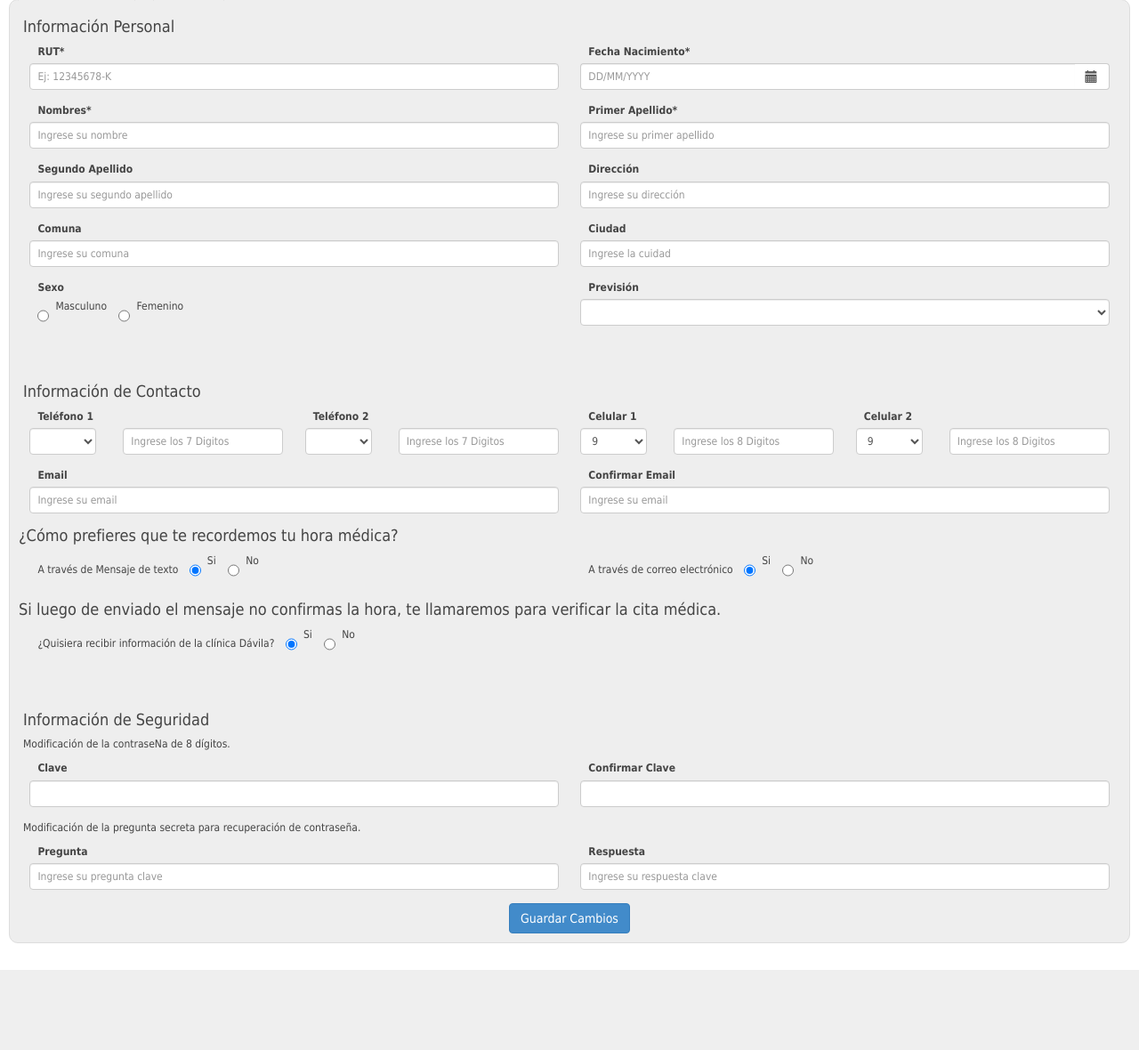
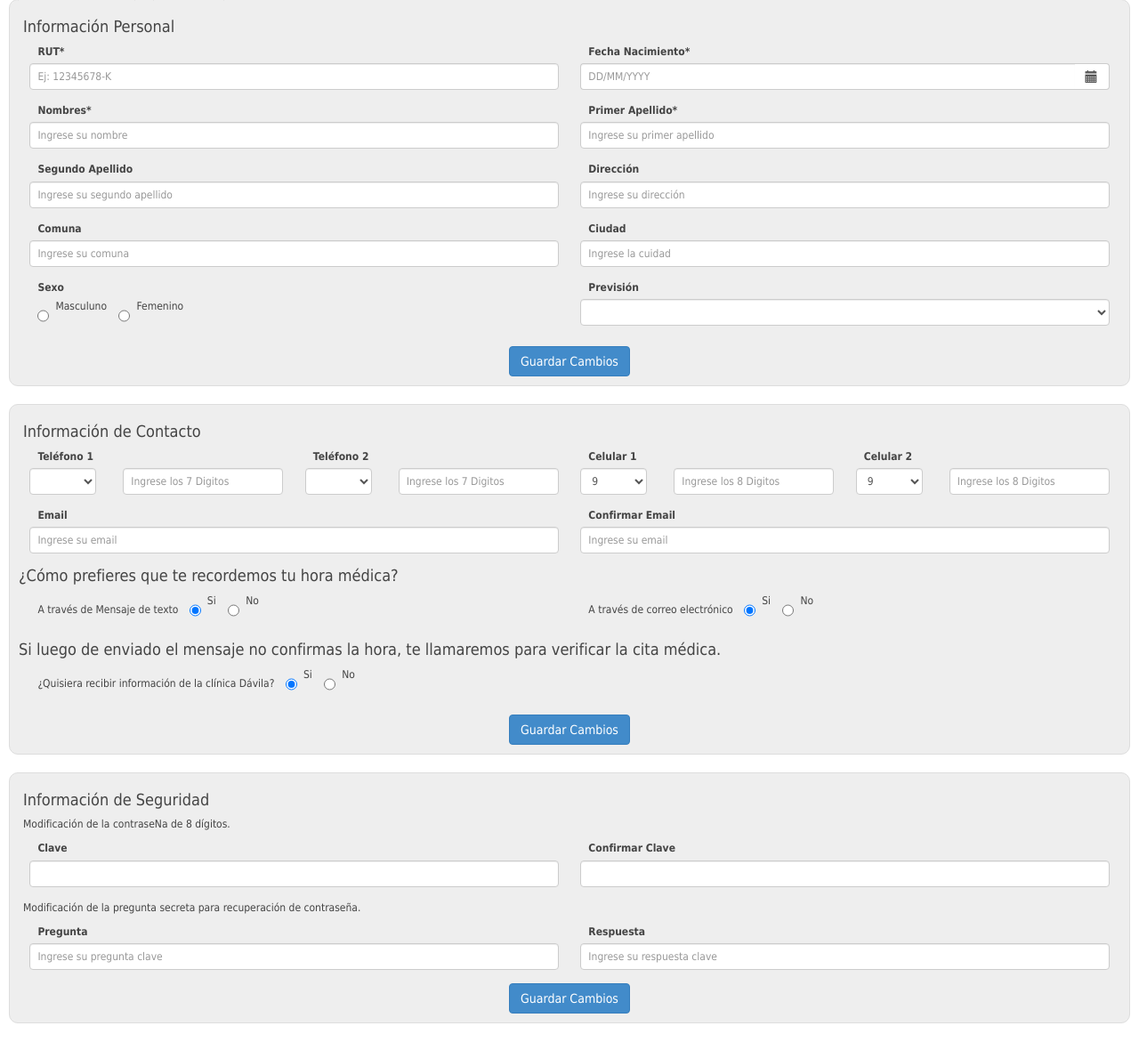
Before and after one commit to nsclick/BookingDoctor, a CodeIgniter app: page /index.php/registro/modificardatos in a window 1280 px wide. Shown: the part 113-1293 px from the top of the page at 89% size. Before the commit the page ends 1203 px from the top, so only its background shows below. Run offline with CodeIgniter, Linux system fonts and the light colour scheme; data that the repository does not hold is empty; some libraries are stand-ins or nearby versions.

Commit message:
Arreglos

```diff
--- a/application/views/pages/modificardatos.php
+++ b/application/views/pages/modificardatos.php
@@ -65,7 +65,9 @@ if(isset($error_msg))debug_var($error_msg)*/ ?>
 			</select>
 	  	</div>
 	  	<div class="divclear">&nbsp;</div>
-	  	<hr />
+	  	<div style="text-align:center"><button type="button" class="btn btn-primary">Guardar Cambios</button></div>
+</form>
+<form>
 	  	<h2>Informaci&oacute;n de Contacto</h2>
 	  	<div class="form-group" style="width:23%">
 	    	<label for="Fono1_Paciente">Teléfono 1</label>
@@ -163,7 +165,9 @@ if(isset($error_msg))debug_var($error_msg)*/ ?>
 			</label>
 	  	</div>
 	  	<div class="divclear">&nbsp;</div>
-	  	<hr />
+	  	<div style="text-align:center"><button type="button" class="btn btn-primary">Guardar Cambios</button></div>
+</form>
+<form>
 	  	<h2>Informaci&oacute;n de Seguridad</h2>
 	  	<p>Modificaci&oacute;n de la contrase&Nu;a de 8 d&iacute;gitos.</p>
 	  	<div class="form-group">
--- a/application/views/templates/header.php
+++ b/application/views/templates/header.php
@@ -3,9 +3,6 @@
 		$session_user = get_session_user();
 		//debug_var($session_user);
 ?>
-	  <?php if(isset($session_user['userName'])): ?>
-	  <div><?php echo $session_user['userName'] ?></div>
-	  <?php endif; ?>
       <div class="container">
         <div class="navbar-header">
           <button type="button" class="navbar-toggle" data-toggle="collapse" data-target=".navbar-collapse">
@@ -23,7 +20,11 @@
             <li><a href="<?php echo site_url("registro/adicionafamilia/");?>">Adicionar familiar</a></li>
             <li><a href="<?php echo site_url("registro/modificardatos/");?>">Modificar datos</a></li>
             <!-- <li><a href="<?php echo site_url("registro/");?>">Registro</a></li>-->
-            <li><a href="<?php echo site_url("login/logout");?>">Cerrar Sesión</a></li>
+            <li class="navbar-text navbar-right sesion">Hola
+            <?php if(isset($session_user['userName'])): ?>
+	  			<span><?php echo $session_user['userName'] ?></span>
+	  		<?php endif; ?>
+	  		<a href="<?php echo site_url("login/logout");?>">Cerrar Sesión</a></li>
 
           </ul>
         </div><!--/.nav-collapse -->
--- a/assets/css/davila.css
+++ b/assets/css/davila.css
@@ -74,6 +74,10 @@ form .table{margin:0}
 .btab a{display:block;float:left;padding:10px 20px;background:#ddd;border-radius:10px 10px 0 0;-moz-border-radius:10px 10px 0 0;-webkit-border-radius:10px 10px 0 0;-ms-border-radius:10px 10px 0 0;margin:0 10px -2px;color:#444;text-decoration:none;border:#ddd solid 1px;border-bottom:1px solid #eee}
 .btab a:hover{background:#ccc}
 .btab a.active, .btab a.active:hover{background:#eee}
+.navbar-default .navbar-nav > li.sesion a{display:inline}
+.navbar-default .navbar-nav > li.sesion a:hover{background:none;color:#aaa}
+.agendamed table thead{margin-bottom:10px;display:block}
+.agendamed table thead tr,.agendamed table thead tr th{width:100%;display:block}
 /*desde 768*/
 @media (min-width: 768px){
 	.navbar-brand{display:none}
```
